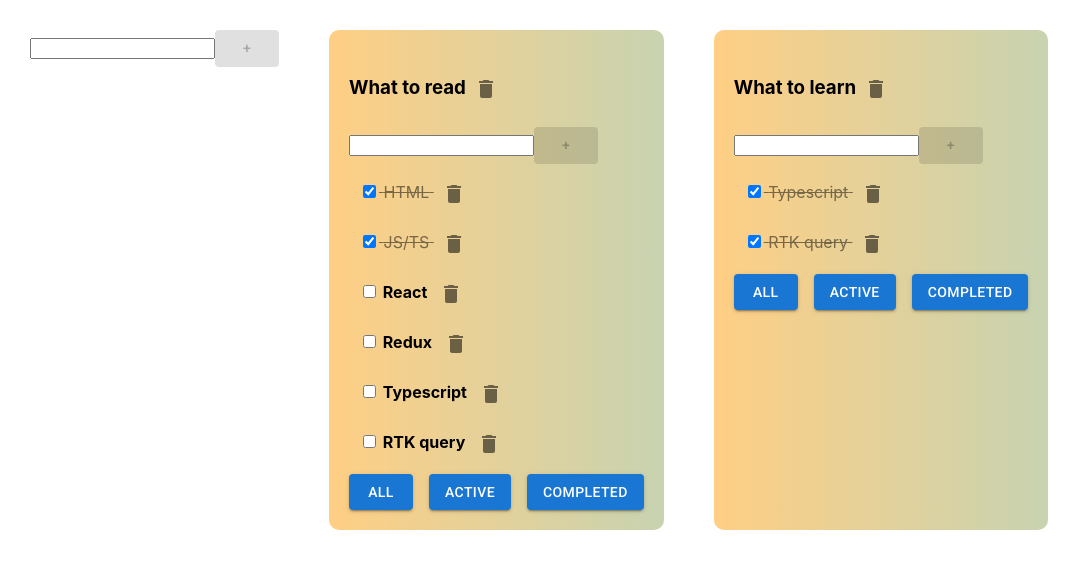
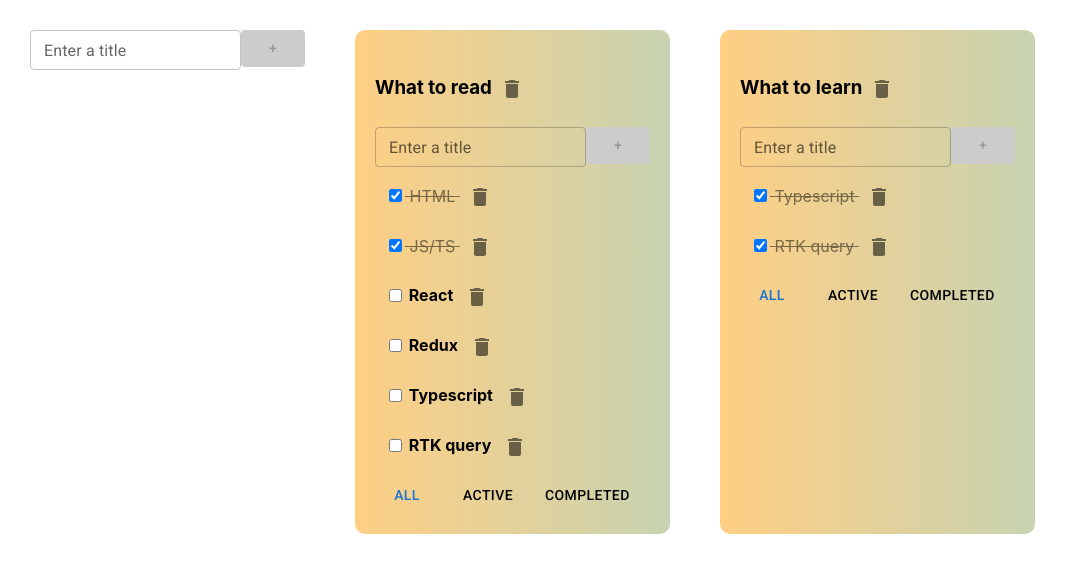
Before and after one commit to 0lgaP1/todolist, a React (Create React App) app in the folder 1-todolist/: page / in a window 1280 px wide. Shown: the top 572 px of the page, without its empty margins (0-1081 px from the left). Built offline with nearby package versions, Linux system fonts and the light colour scheme.

Commit message:
Icons, editable span, input styled with MUI

```diff
--- a/1-todolist/src/AddItemForm.tsx
+++ b/1-todolist/src/AddItemForm.tsx
@@ -1,5 +1,6 @@
 import React, {ChangeEvent, KeyboardEvent, useState} from "react";
 import {Button} from "./Button";
+import {TextField} from "@mui/material";
 
 
 export type AddTodoListPropsType = {
@@ -30,7 +31,11 @@ export function AddItemForm(props: AddTodoListPropsType) {
     }
 
     return <div>
-        <input className={error ? "task-input-error" : ""}
+        <TextField
+            label="Enter a title"
+            variant={'outlined'}
+            size={'small'}
+            className={error ? 'task-input-error' : ''}
                value={taskTitle}
                onChange={changeTaskTitleHandler}
                onKeyUp={addTaskOnKeyUpHandler}/>
--- a/1-todolist/src/Button.tsx
+++ b/1-todolist/src/Button.tsx
@@ -5,17 +5,16 @@ type ButtonPropsType = {
     title: string
     onClick?: () => void
     disabled?: boolean
-    classes?: string
+    variant?: 'text' // was classes: string
+    color?: 'inherit' | 'primary' | 'secondary'
 }
-export const Button = ({title, onClick, disabled, classes}: ButtonPropsType) => {
+export const Button = ({title, onClick, disabled, variant='text', color='primary'}: ButtonPropsType) => {
     return (
             <MuiButton
                 onClick={onClick}
                 disabled={disabled}
-                className={classes}
-                variant="contained"
-                color="primary"
-
+                variant={variant}
+                color={color}
                 >
                 {title}
             </MuiButton>    );
--- a/1-todolist/src/Todolist.tsx
+++ b/1-todolist/src/Todolist.tsx
@@ -95,15 +95,19 @@ export function Todolist(props: TodoListPropsType) {
                 <Button
                     title={'All'}
                     onClick={onAllClickHandler}
-                    classes={props.filter === "all" ? "btn-filter-active" : ""}/>
+                    variant="text"
+                    color={props.filter === "all" ? "primary" : "inherit"}
+                    />
                 <Button
                     title={'Active'}
                     onClick={onActiveClickHandler}
-                    classes={props.filter === "active" ? "btn-filter-active" : ""}/>
+                    variant="text"
+                    color={props.filter === "active" ? "secondary" : "inherit"}/>
                 <Button
                     title={'Completed'}
                     onClick={onCompletedClickHandler}
-                    classes={props.filter === "completed" ? "btn-filter-active" : ""}/>
+                    variant="text"
+                    color={props.filter === "completed" ? "primary" : "inherit"}/>
             </Box>
         </div>
     )
```
